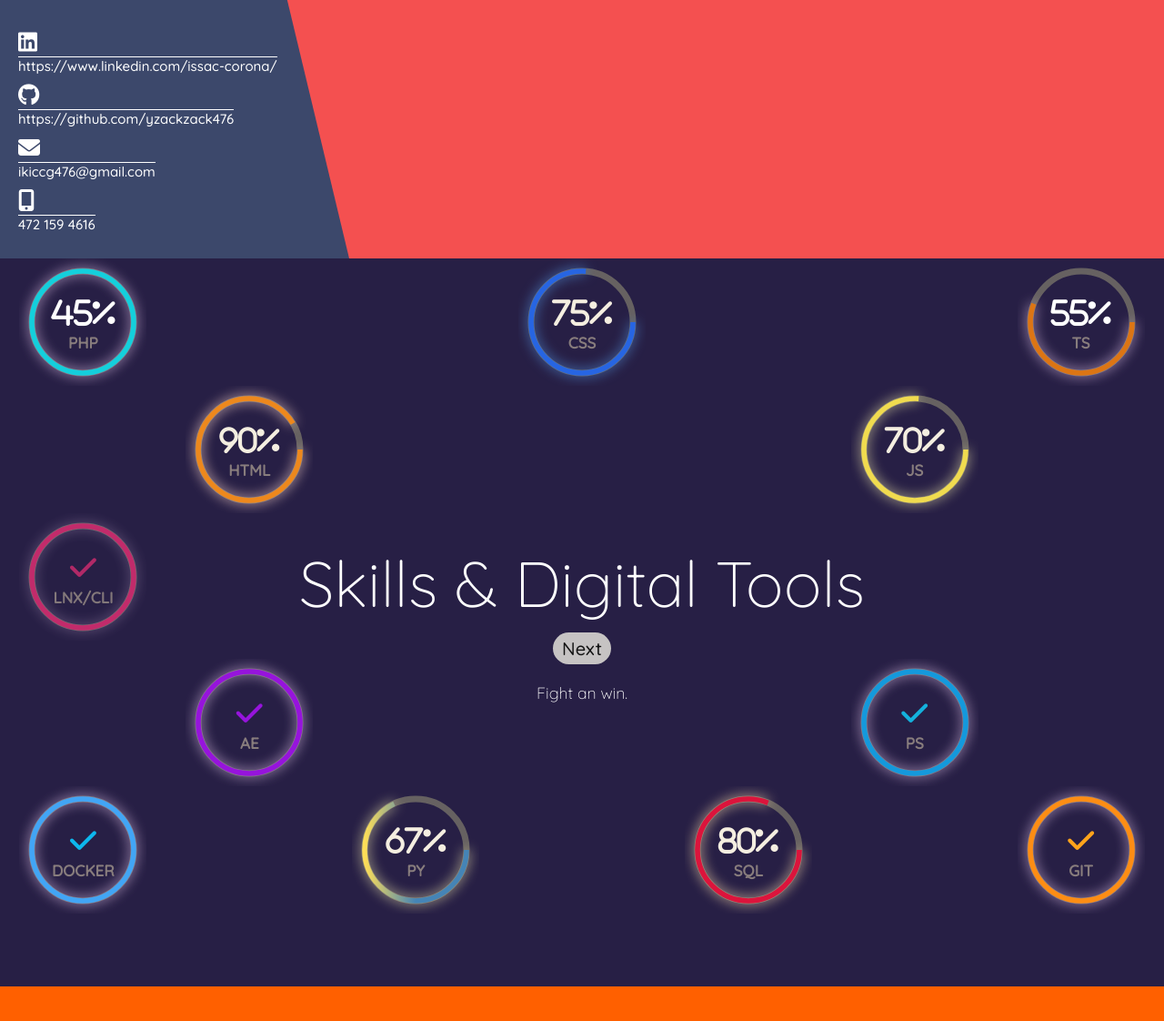
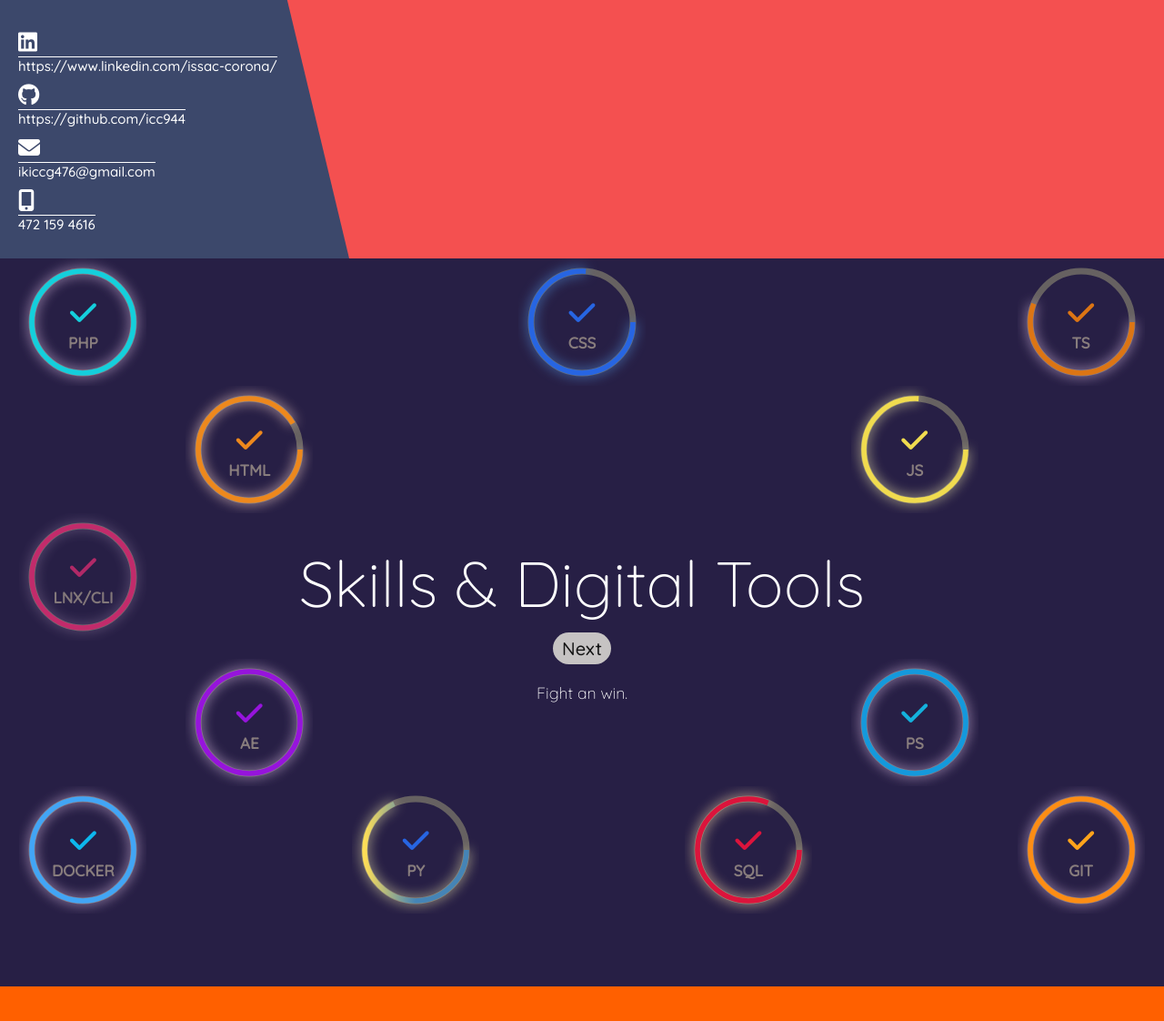
Before and after one commit to YzackZack476/icc-website.github.io, a plain HTML site: page index.html in a window 1280 px wide. Shown: the part 1316-2438 px from the top of the page at 91% size. Drawn offline with nearby package versions, Linux system fonts and the light colour scheme.

Commit message:
Update cv, index

```diff
--- a/index.html
+++ b/index.html
@@ -75,7 +75,7 @@
                         <li><i class="fa-brands fa-linkedin"></i></li>
                         <li><a href="https://www.linkedin.com/in/issac-corona-cordoba/" target="_blank">https://www.linkedin.com/issac-corona/</a></li></li>
                         <li><i class="fa-brands fa-github"></i></li>
-                        <li><a href="https://github.com/yzackzack476" target="_blank">https://github.com/yzackzack476</a></li>
+                        <li><a href="https://github.com/icc944" target="_blank">https://github.com/icc944</a></li>
                         <li><i class="fa-solid fa-envelope"></i></li>
                         <li><a href="mailto:ikiccg476@gmail.com" target="_blank">ikiccg476@gmail.com</a></li>
                         <li><i class="fa-solid fa-mobile-screen-button"></i></li>
@@ -98,7 +98,7 @@
                         </svg>
                     </div>
                     <div class="Skill__detail">
-                        <h1 class="Detail__percent">90%</h1>
+                        <h1 class="Detail__percent">✔</h1>
                         <h6 class="Detail__name">HTML</h6>
                     </div>
                 </div>
@@ -112,7 +112,7 @@
                         </svg>
                     </div>
                     <div class="Skill__detail">
-                        <h1 class="Detail__percent">75%</h1>
+                        <h1 class="Detail__percent">✔</h1>
                         <h6 class="Detail__name">CSS</h6>
                     </div>
                 </div>
@@ -126,7 +126,7 @@
                         </svg>
                     </div>
                     <div class="Skill__detail">
-                        <h1 class="Detail__percent">70%</h1>
+                        <h1 class="Detail__percent">✔</h1>
                         <h6 class="Detail__name">JS</h6>
                     </div>
                 </div>
@@ -147,7 +147,7 @@
                         </svg>
                     </div>
                     <div class="Skill__detail">
-                        <h1 class="Detail__percent">67%</h1>
+                        <h1 class="Detail__percent">✔</h1>
                         <h6 class="Detail__name">PY</h6>
                     </div>
                 </div>
@@ -161,7 +161,7 @@
                         </svg>
                     </div>
                     <div class="Skill__detail">
-                        <h1 class="Detail__percent">80%</h1>
+                        <h1 class="Detail__percent">✔</h1>
                         <h6 class="Detail__name">SQL</h6>
                     </div>
                 </div>
@@ -203,7 +203,7 @@
                         </svg>
                     </div>
                     <div class="Skill__detail">
-                        <h1 class="Detail__percent">55%</h1>
+                        <h1 class="Detail__percent">✔</h1>
                         <h6 class="Detail__name">TS</h6>
                     </div>
                 </div>
@@ -217,7 +217,7 @@
                         </svg>
                     </div>
                     <div class="Skill__detail">
-                        <h1 class="Detail__percent">45%</h1>
+                        <h1 class="Detail__percent">✔</h1>
                         <h6 class="Detail__name">PHP</h6>
                     </div>
                 </div>
--- a/styles/default/cvdefault.css
+++ b/styles/default/cvdefault.css
@@ -22,7 +22,7 @@ html{
 }
 
 body{
-    overflow: unset;
+    overflow: hidden;
     scrollbar-width: none;
     background-color: rgb(217, 210, 210);
 }
--- a/styles/index/chapter3.css
+++ b/styles/index/chapter3.css
@@ -110,6 +110,9 @@
             grid-column: 2/3;
             grid-row: 2/3;
         }
+         #skill-1 .Detail__percent{
+            color: rgb(237, 136, 29);
+        }
 
         /** Setear color y porcentaje */
         #skill-1.Skill
@@ -128,6 +131,10 @@
             grid-row: 1/2;
         }
 
+        #skill-2 .Detail__percent{
+            color: rgb(39, 101, 226);
+        }
+
         /** Setear color y porcentaje */
         #skill-2.Skill
             .Skill__figure circle:nth-child(2){
@@ -142,6 +149,10 @@
         #skill-3.Skill{
             grid-column: 6/7;
             grid-row: 2/3;
+        }
+
+        #skill-3 .Detail__percent{
+            color: rgb(240,219,79);
         }
 
         /** Setear color y porcentaje */
@@ -160,6 +171,10 @@
             grid-row: 6/7;
         }
 
+        #skill-4 .Detail__percent{
+            color: rgb(39, 101, 226);
+        }
+
         /** Setear color y porcentaje */
         #skill-4.Skill
             .Skill__figure circle:nth-child(2){
@@ -175,6 +190,10 @@
         #skill-5.Skill{
             grid-column: 5/6;
             grid-row: 6/7;
+        }
+
+        #skill-5 .Detail__percent{
+            color: crimson;
         }
 
         /** Setear color y porcentaje */
@@ -237,7 +256,7 @@
         }
 
         #skill-8 .Detail__percent{
-            color: rgb(255, 255, 255);
+            color: rgb(220, 117, 20);
         }
 
         /** Setear color y porcentaje */
@@ -258,7 +277,7 @@
         }
 
         #skill-9 .Detail__percent{
-            color: rgb(255, 255, 255);
+            color: rgb(20, 207, 220);
         }
 
         /** Setear color y porcentaje */
```
Also changed, not shown: cviewer.html (+3 -3 lines), styles/cviewer/cv.css (+7 -7 lines), 1 other file.
